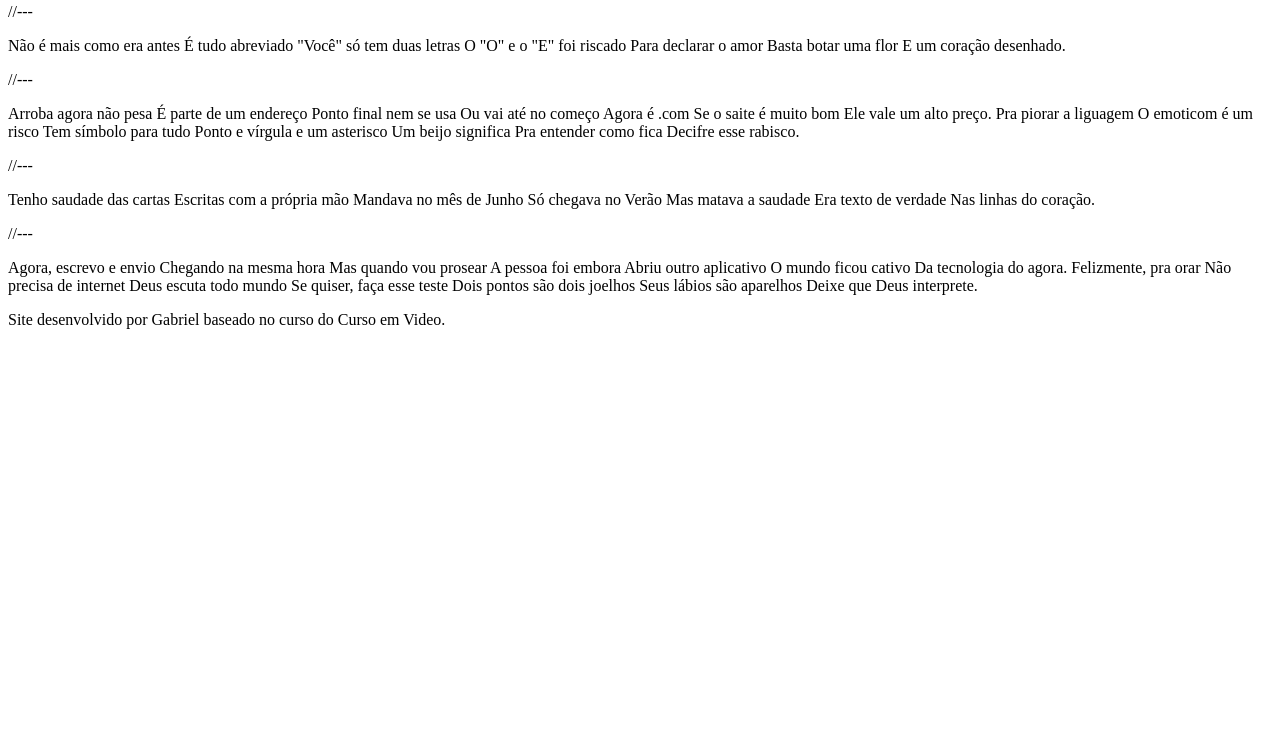
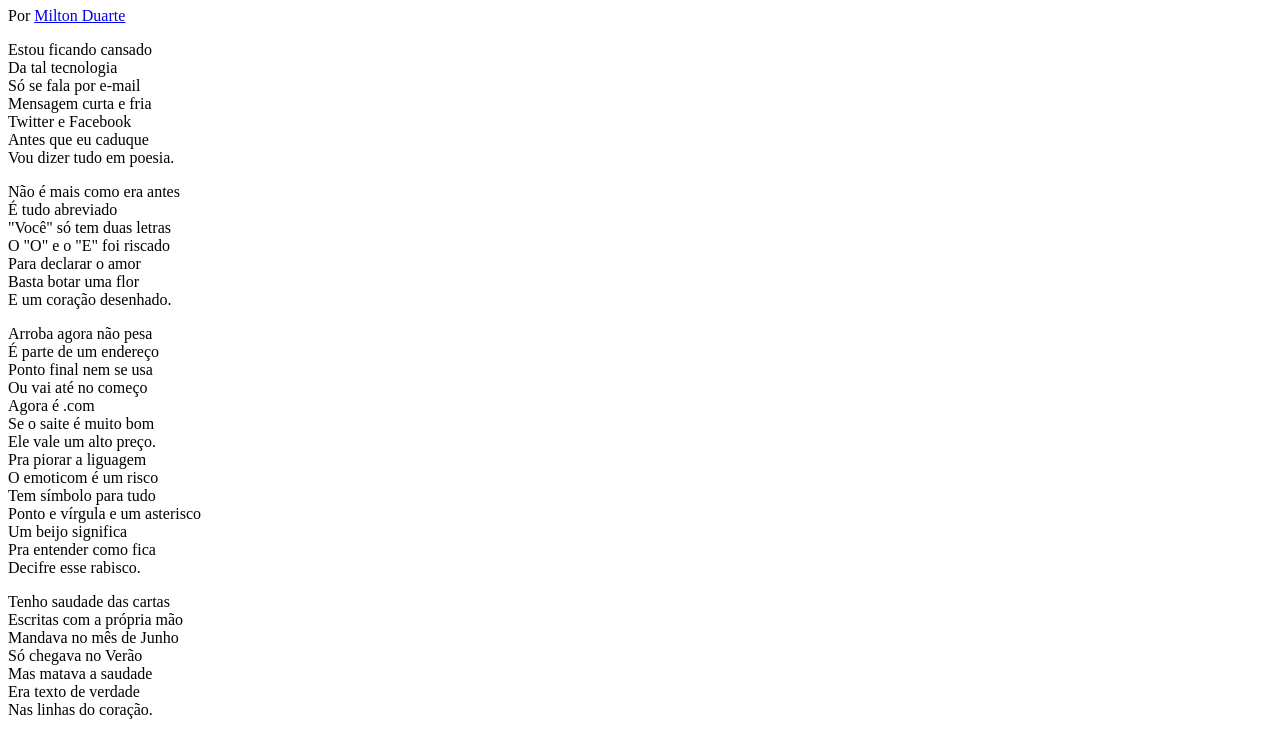
Before and after one commit to rendelli/site-cordel-moderno, a plain HTML site: page index.htm in a window 1280 px wide. Shown: the part 73-805 px from the top of the page. Drawn offline with Linux system fonts and the light colour scheme.

Commit message:
Criacao de novos arquivos
Style.css
index.html
readme

```diff
--- /dev/null
+++ b/estilo/style.css
@@ -0,0 +1 @@
+@charset "UTF-8";
--- a/index.htm
+++ b/index.htm
@@ -4,102 +4,105 @@
     <meta charset="UTF-8">
     <meta http-equiv="X-UA-Compatible" content="IE=edge">
     <meta name="viewport" content="width=device-width, initial-scale=1.0">
-    <title>Document</title>
+    <title>Cordel Moderno</title>
+    <link rel="stylesheet" href="estilo/style.css">
 </head>
 <body>
     <header>
-        Cordel Moderno
-        Por Milton Duarte
-        [SITE: https://www.recantodasletras.com.br/poesias/3186743]
+        <h1>Cordel Moderno</h1>
+        <p>
+            Por <a href="https://www.recantodasletras.com.br/poesias/3186743" target="_blank">Milton Duarte</a>
+        </p>
     </header>
 
 <main>
     <section>
         <p>
-            Estou ficando cansado
-            Da tal tecnologia
-            Só se fala por e-mail
-            Mensagem curta e fria
-            Twitter e Facebook
-            Antes que eu caduque
+            Estou ficando cansado <br>
+            Da tal tecnologia <br>
+            Só se fala por e-mail <br>
+            Mensagem curta e fria <br>
+            Twitter e Facebook <br>
+            Antes que eu caduque <br>
             Vou dizer tudo em poesia.
         </p>
     </section>
 
-    //---
+
 
     <section>
         <p>
-            Não é mais como era antes
-            É tudo abreviado
-            "Você" só tem duas letras
-            O "O" e o "E" foi riscado
-            Para declarar o amor
-            Basta botar uma flor
+            Não é mais como era antes <br>
+            É tudo abreviado <br>
+            "Você" só tem duas letras <br>
+            O "O" e o "E" foi riscado <br>
+            Para declarar o amor <br>
+            Basta botar uma flor <br>
             E um coração desenhado.
         </p>
     </section>
 
-    //---
+
 
     <section>
         <p>
-            Arroba agora não pesa
-            É parte de um endereço
-            Ponto final nem se usa
-            Ou vai até no começo
-            Agora é .com
-            Se o saite é muito bom
-            Ele vale um alto preço.
+            Arroba agora não pesa <br>
+            É parte de um endereço <br>
+            Ponto final nem se usa <br>
+            Ou vai até no começo <br>
+            Agora é .com <br>
+            Se o saite é muito bom <br>
+            Ele vale um alto preço. <br>
 
-            Pra piorar a liguagem
-            O emoticom é um risco
-            Tem símbolo para tudo
-            Ponto e vírgula e um asterisco
-            Um beijo significa
-            Pra entender como fica
+            Pra piorar a liguagem <br>
+            O emoticom é um risco <br>
+            Tem símbolo para tudo <br>
+            Ponto e vírgula e um asterisco <br>
+            Um beijo significa <br>
+            Pra entender como fica <br>
             Decifre esse rabisco.
         </p>
     </section>
 
-    //---
+
 
     <section>
         <p>
-            Tenho saudade das cartas
-            Escritas com a própria mão
-            Mandava no mês de Junho
-            Só chegava no Verão
-            Mas matava a saudade
-            Era texto de verdade
+            Tenho saudade das cartas <br>
+            Escritas com a própria mão <br>
+            Mandava no mês de Junho <br>
+            Só chegava no Verão <br>
+            Mas matava a saudade <br>
+            Era texto de verdade <br>
             Nas linhas do coração.
         </p>
     </section>
 
-    //---
+
 
     <section>
         <p>
-            Agora, escrevo e envio
-            Chegando na mesma hora
-            Mas quando vou prosear
-            A pessoa foi embora
-            Abriu outro aplicativo
-            O mundo ficou cativo
-            Da tecnologia do agora.
+            Agora, escrevo e envio <br>
+            Chegando na mesma hora <br>
+            Mas quando vou prosear <br>
+            A pessoa foi embora <br>
+            Abriu outro aplicativo <br>
+            O mundo ficou cativo <br>
+            Da tecnologia do agora. <br>
 
-            Felizmente, pra orar
-            Não precisa de internet
-            Deus escuta todo mundo
-            Se quiser, faça esse teste
-            Dois pontos são dois joelhos
-            Seus lábios são aparelhos
+            Felizmente, pra orar <br>
+            Não precisa de internet <br>
+            Deus escuta todo mundo <br>
+            Se quiser, faça esse teste <br>
+            Dois pontos são dois joelhos <br>
+            Seus lábios são aparelhos <br>
             Deixe que Deus interprete.
         </p>
     </section>
 </main>
+
 <footer>
-    <p>Site desenvolvido por Gabriel baseado no curso do Curso em Video.</p>
+    <p>Site desenvolvido por <a href="#" target="_blank">Gabriel</a> baseado no curso do <a href="#" target="_blank">Curso em Video</a>.</p>
 </footer>
 </body>
 </html>
```
Also changed, not shown: 1 other file.
